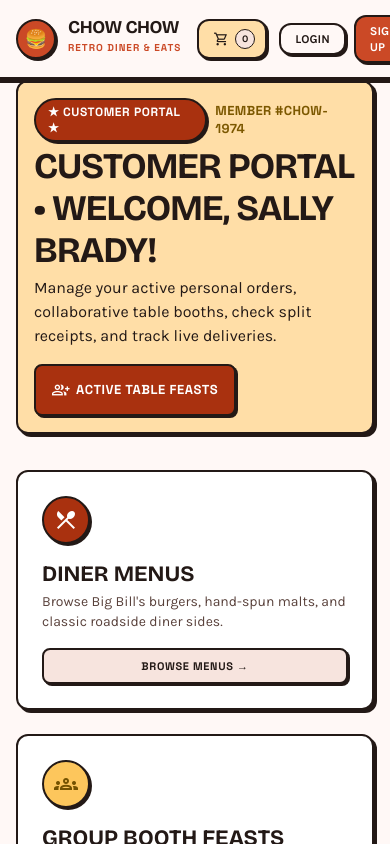
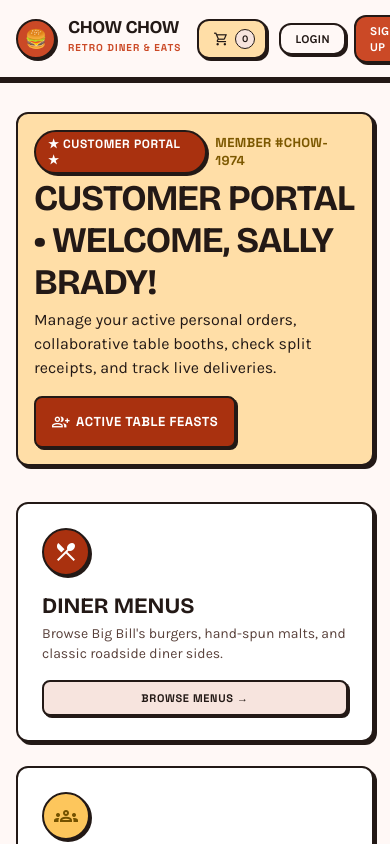
Before and after one commit to AstraMind-01/Online-food-ordering-system-using-uml, a React (Vite) app: page /customer in a window 390 px wide. Shown: the top 844 px of the page. Built offline with nearby package versions, Linux system fonts and the light colour scheme; no server answers.

Commit message:
style: adjust home hero and customer pages down with top spacing

```diff
--- a/src/pages/DinerDashboard.jsx
+++ b/src/pages/DinerDashboard.jsx
@@ -25,7 +25,7 @@ export default function DinerDashboard() {
   }, []);
 
   return (
-    <div className="flex flex-col w-full pb-space-2xl">
+    <div className="flex flex-col w-full pt-8 sm:pt-10 pb-space-2xl">
       {/* Header Banner */}
       <section className="w-full mb-space-xl">
         <div className="bg-secondary-fixed rounded-xl p-space-md lg:p-space-lg diner-border shadow-xl relative overflow-hidden">
--- a/src/pages/GroupOrder.jsx
+++ b/src/pages/GroupOrder.jsx
@@ -223,7 +223,7 @@ export default function GroupOrder() {
   const perPerson = grandTotal / 4;
 
   return (
-    <div className="flex flex-col w-full pb-space-2xl">
+    <div className="flex flex-col w-full pt-8 sm:pt-10 pb-space-2xl">
       {/* Room Control Marquee Header */}
       <section className="w-full mb-space-xl">
         <div className="bg-secondary-fixed rounded-xl p-space-md lg:p-space-lg diner-border shadow-xl relative overflow-hidden">
--- a/src/pages/Home.jsx
+++ b/src/pages/Home.jsx
@@ -240,7 +240,7 @@ export default function Home() {
   }, [menuItems, restaurants]);
 
   return (
-    <div className="flex flex-col w-full pb-16">
+    <div className="flex flex-col w-full pt-8 sm:pt-10 pb-16">
       {/* Toast Notification */}
       {toastMessage && (
         <div className="fixed bottom-6 right-6 z-50 bg-[#fff8f6] border-[2.5px] border-[#231916] rounded-xl px-5 py-3 shadow-[4px_4px_0px_#231916] flex items-center gap-3 animate-in slide-in-from-bottom-5">
--- a/src/pages/TrackOrder.jsx
+++ b/src/pages/TrackOrder.jsx
@@ -163,7 +163,7 @@ export default function TrackOrder() {
     : '12:42 PM';
 
   return (
-    <div className="flex flex-col w-full pb-space-2xl">
+    <div className="flex flex-col w-full pt-8 sm:pt-10 pb-space-2xl">
       {/* Vintage Dispatch Marquee / Status Header */}
       <section className="w-full mb-space-lg">
         <div className="bg-surface-container p-space-md lg:p-space-lg rounded-xl diner-border relative overflow-hidden">
```
